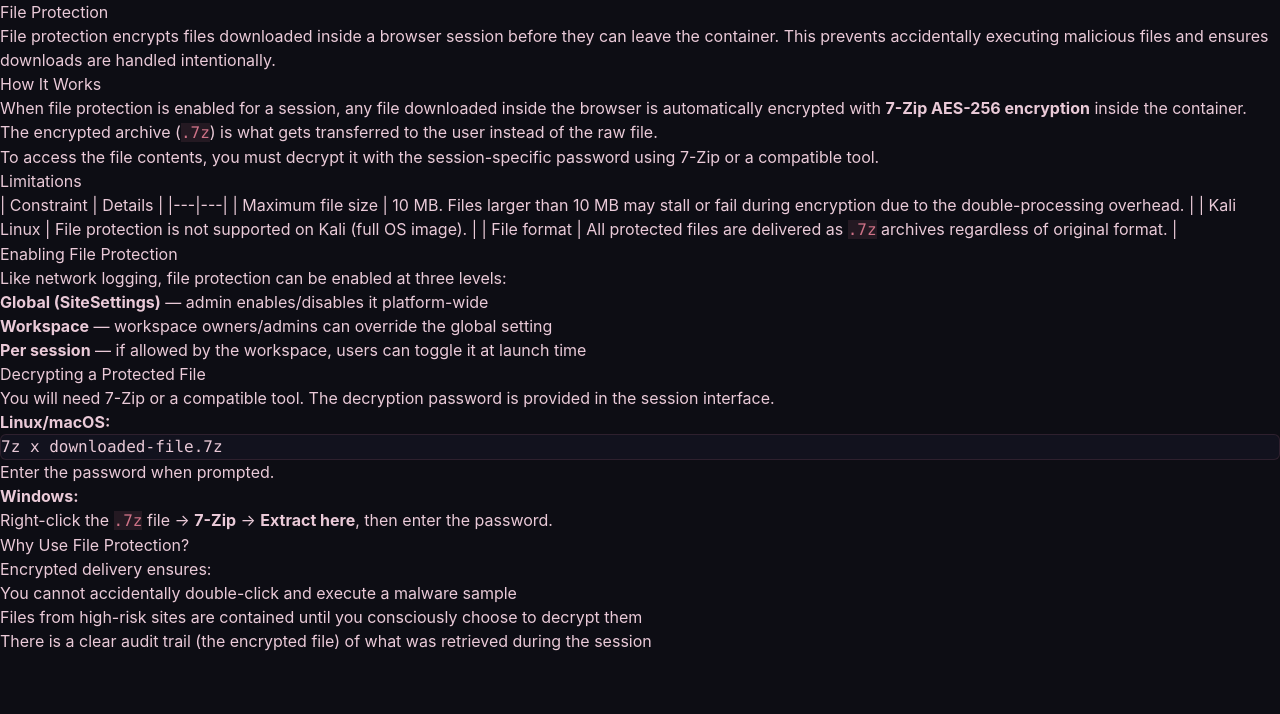
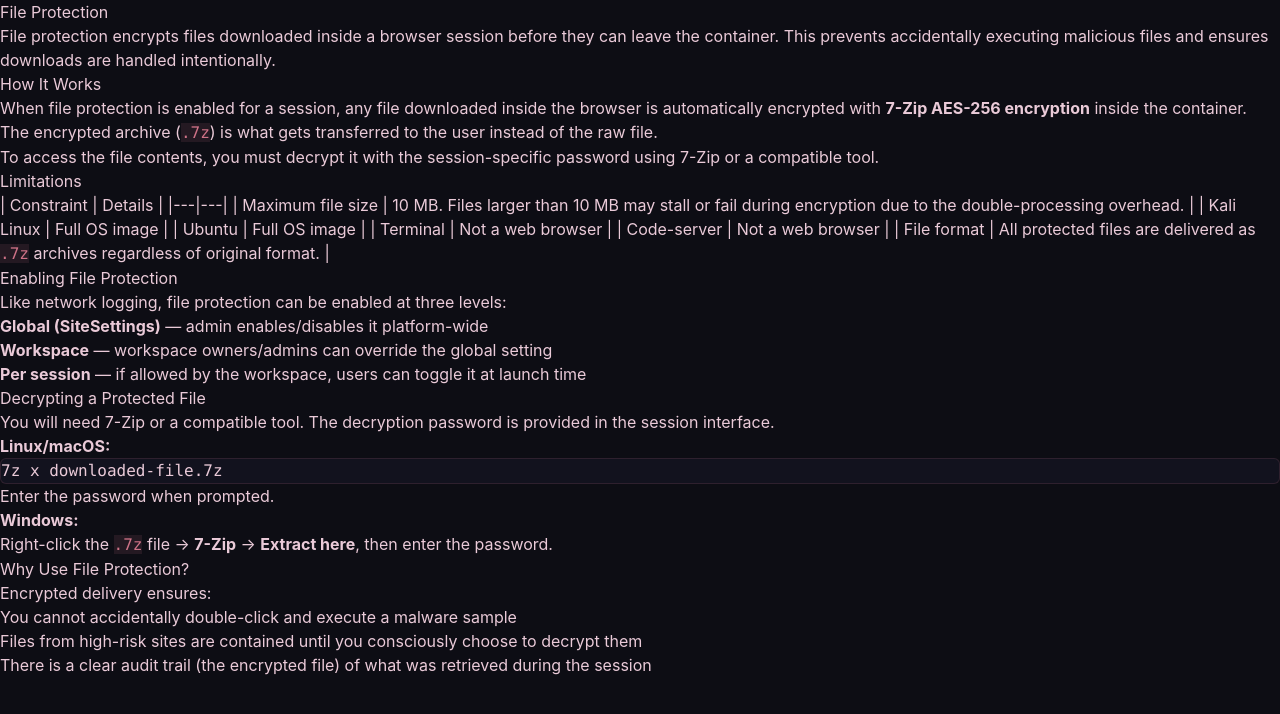
Before and after one commit to fish-not-phish/vbrowser-docs, a Next.js app: page /usage/file-protection in a window 1280 px wide. Shown: the top 714 px of the page. Built offline with nearby package versions, Linux system fonts and the light colour scheme.

Commit message:
add new images

```diff
--- a/pages/browsers/index.mdx
+++ b/pages/browsers/index.mdx
@@ -12,8 +12,8 @@ Not all features are available for all images:
 
 | Feature | Unsupported images |
 |---|---|
-| Network traffic logging | Kali, Tor, Telegram |
-| File protection | Kali |
+| Network traffic logging | Kali, Tor, Telegram, Ubuntu, Terminal, Code-server |
+| File protection | Kali, Ubuntu, Terminal, Code-server |
 
 ## Resource Allocation
 
--- a/pages/usage/file-protection.mdx
+++ b/pages/usage/file-protection.mdx
@@ -13,7 +13,10 @@ To access the file contents, you must decrypt it with the session-specific passw
 | Constraint | Details |
 |---|---|
 | Maximum file size | 10 MB. Files larger than 10 MB may stall or fail during encryption due to the double-processing overhead. |
-| Kali Linux | File protection is not supported on Kali (full OS image). |
+| Kali Linux | Full OS image |
+| Ubuntu | Full OS image |
+| Terminal | Not a web browser |
+| Code-server | Not a web browser |
 | File format | All protected files are delivered as `.7z` archives regardless of original format. |
 
 ## Enabling File Protection
--- a/pages/usage/network-logging.mdx
+++ b/pages/usage/network-logging.mdx
@@ -15,13 +15,16 @@ This data is shipped back to the backend as `TrafficEvent` records, associated w
 
 ## Limitations
 
-Network logging is **not supported** on the following images because they route traffic in ways that are incompatible with mitmproxy:
+Network logging is **not supported** on certain images. See the [browser catalog](/browsers) for the full list of available images.
 
 | Image | Reason |
 |---|---|
 | Tor Browser | Traffic goes through Tor; mitmproxy cannot intercept |
 | Telegram | Not a web browser |
 | Kali Linux | Full OS; mitmproxy is not injected |
+| Ubuntu | Full OS; mitmproxy is not injected |
+| Terminal | Not a web browser |
+| Code-server | Not a web browser |
 
 ## Enabling Network Logging
 
```
